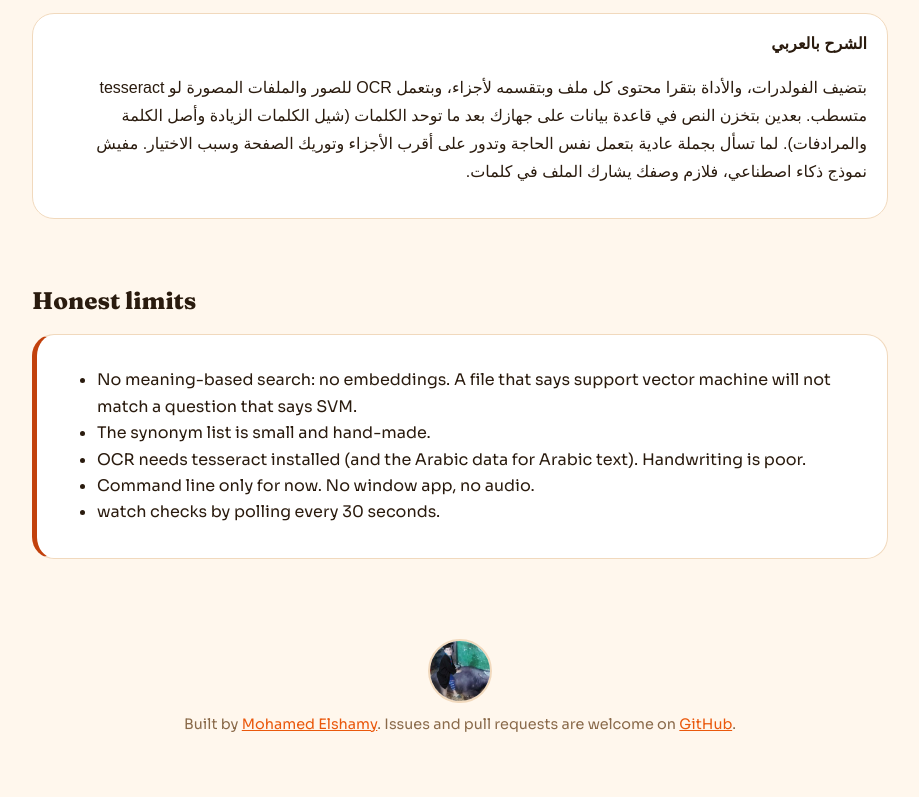
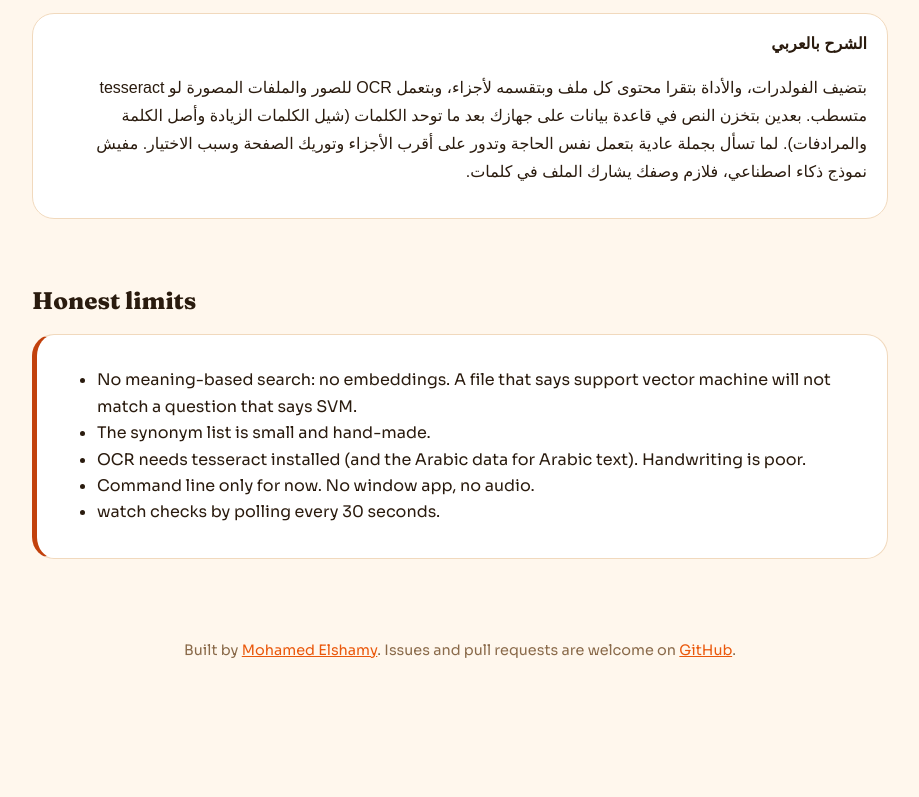
Before and after one commit to Hamasa-ElShamy/wheredidit, a plain HTML site: page docs/index.html in a window 1280 px wide. Shown: the part 2412-3209 px from the top of the page, without its empty margins (180-1099 px from the left). After the commit the page ends 3135 px from the top, so only its background shows below. Drawn offline with Linux system fonts and the light colour scheme; a web font is replaced by a local one.

Commit message:
Remove author photo from site footer

```diff
--- a/docs/index.html
+++ b/docs/index.html
@@ -86,5 +86,5 @@ wheredidit find &quot;your description&quot;</code></pre><div><span class="ok"><
 <div class="card" dir="rtl" lang="ar" style="text-align:start"><b>الشرح بالعربي</b><p>بتضيف الفولدرات، والأداة بتقرا محتوى كل ملف وبتقسمه لأجزاء، وبتعمل OCR للصور والملفات المصورة لو tesseract متسطب. بعدين بتخزن النص في قاعدة بيانات على جهازك بعد ما توحد الكلمات (شيل الكلمات الزيادة وأصل الكلمة والمرادفات). لما تسأل بجملة عادية بتعمل نفس الحاجة وتدور على أقرب الأجزاء وتوريك الصفحة وسبب الاختيار. مفيش نموذج ذكاء اصطناعي، فلازم وصفك يشارك الملف في كلمات.</p></div></section>
 <section><h2>Honest limits</h2><div class="card warn"><ul><li>No meaning-based search: no embeddings. A file that says support vector machine will not match a question that says SVM.</li><li>The synonym list is small and hand-made.</li><li>OCR needs tesseract installed (and the Arabic data for Arabic text). Handwriting is poor.</li><li>Command line only for now. No window app, no audio.</li><li>watch checks by polling every 30 seconds.</li></ul></div></section>
 </main>
-<footer><img src="author.jpg" alt="Mohamed Elshamy" width="64" height="64">Built by <a href="https://github.com/mohamed-elshamy-ai">Mohamed Elshamy</a>. Issues and pull requests are welcome on <a href="https://github.com/mohamed-elshamy-ai/wheredidit">GitHub</a>.</footer>
+<footer>Built by <a href="https://github.com/mohamed-elshamy-ai">Mohamed Elshamy</a>. Issues and pull requests are welcome on <a href="https://github.com/mohamed-elshamy-ai/wheredidit">GitHub</a>.</footer>
 </body></html>
```
Also changed, not shown: docs/author.jpg (deleted).
